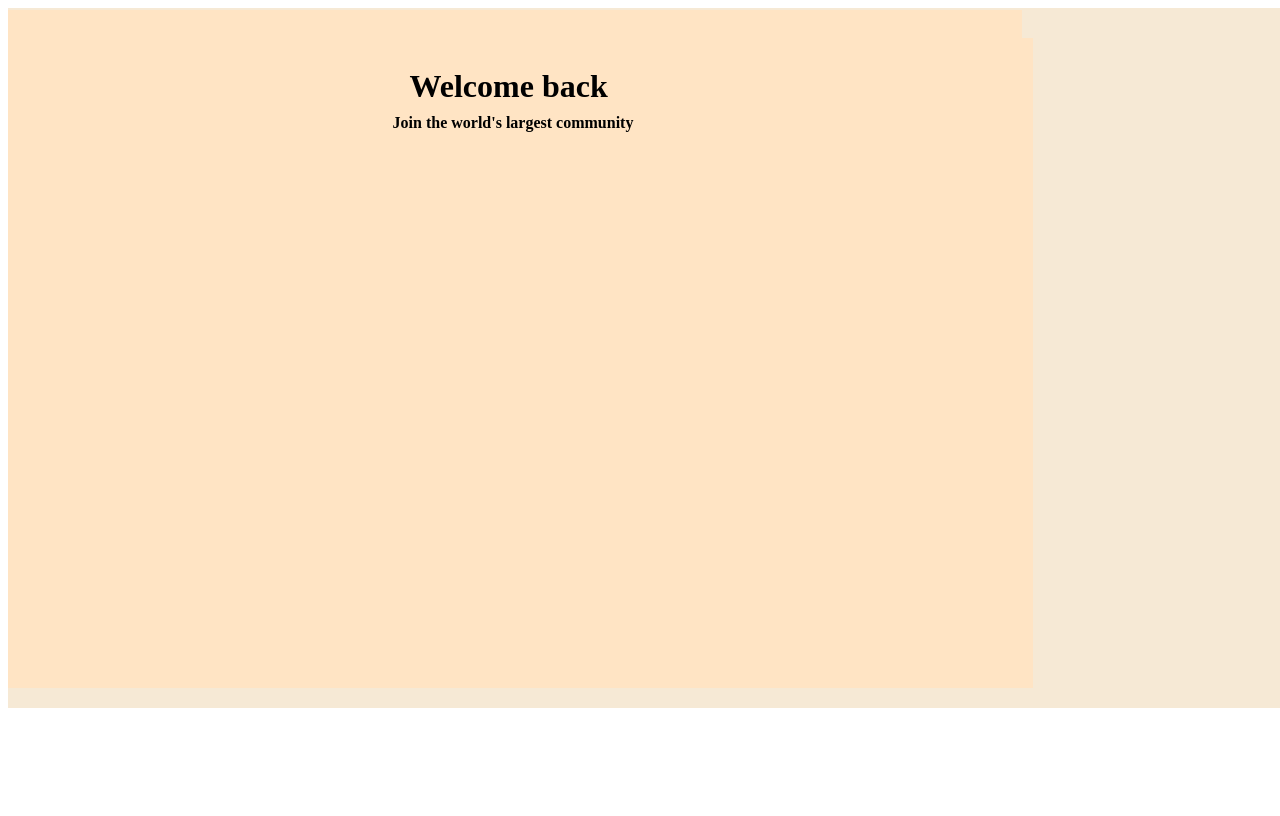
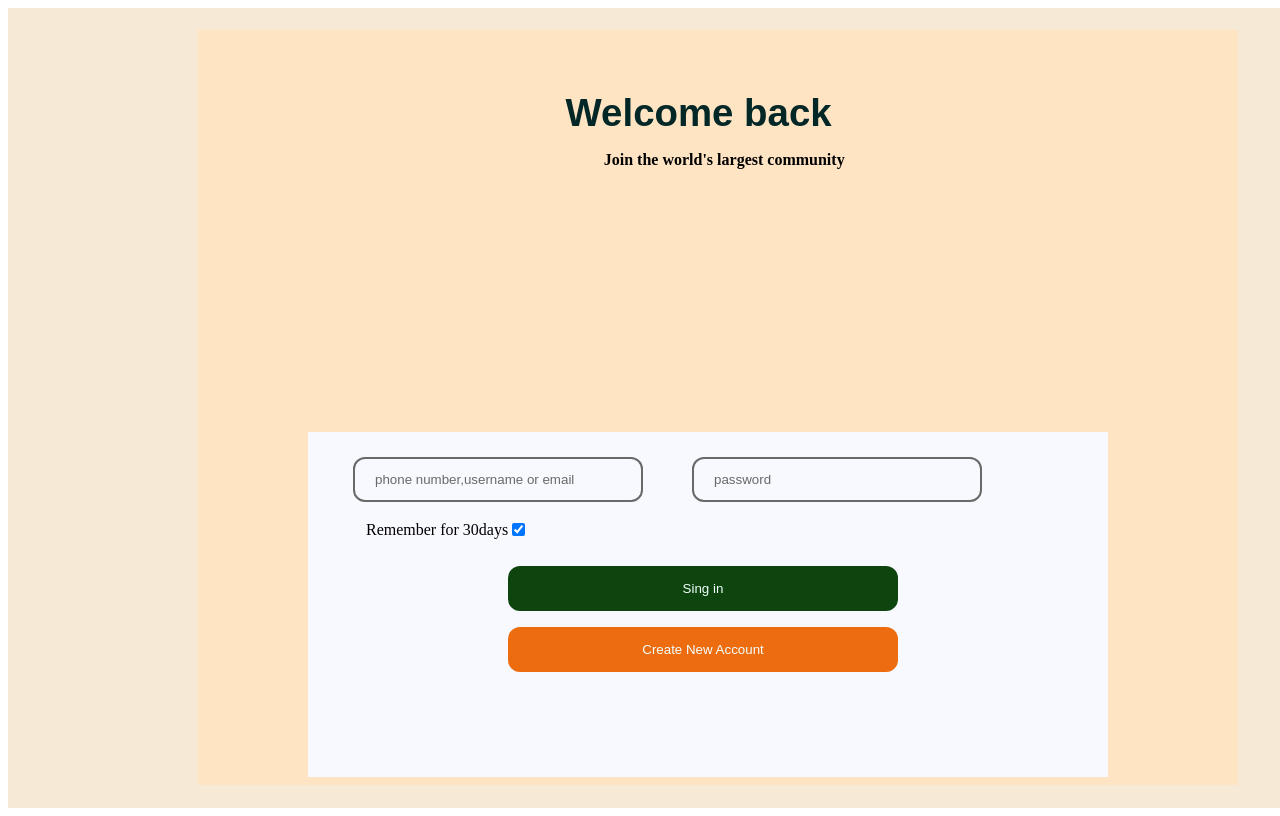
Before and after one commit to itsrishti/New-folder-2, a plain HTML site: page index.html in a window 1280 px wide. Shown: the top 816 px of the page. Drawn offline with Linux system fonts and the light colour scheme.

Commit message:
somechange

```diff
--- a/index.html
+++ b/index.html
@@ -15,11 +15,31 @@
 
 
         </div>
+
             <div class="second">
-           <h1>Welcome  back</h1>
+           <h1>  Welcome  back  </h1>
 
 
         </div>
+
+        <section id="different">
+        <div class="third">
+            <input type="button" value="phone number,username or email" id="one">
+
+            <input type="button" value="password" id="two" img src="https://fontawesome.com/icons/eye-slash?s=solid#:~:text=View%20Icon%20on%20Dark%20Background
+            " alt=""
+            >
+<!--
+
+            <input type="checkbox" value="Remember for 30 days" id="days"> -->
+            <label class="count">Remember for 30days <input type="checkbox" checked ="unchecked"></label>
+            <input type="button" value="Sing in" id="three">
+            <input type="button" value="Create New Account" id="four">
+
+
+
+        </div>
+        </section>
     </div>
 
 
--- a/style.css
+++ b/style.css
@@ -1,6 +1,6 @@
 .container{
     background-color: rgb(246, 233, 213);
-    height: 700px;
+    height: 800px;
     width: 1500px;
     display: flex;
 
@@ -8,23 +8,23 @@
 }
 .first{
     background-color: bisque;
-    height: 550px;
+    height: 600px;
     width: 950px;
     flex-direction: column;
-    /* flex-wrap: row wrap; */
+    flex-wrap: row wrap;
     text-align: center;
-    padding-top: 55px;
-    padding-bottom: 45px;
-    padding-left: 2%;
+    padding-top: 100px;
+    padding-bottom: 55px;
+    padding-left: 4%;
     padding-right: 3%;
-    position: relative;
+    position: absolute;
     top: 30px;
     border-left: 25px;
-
-
+    margin-left: 190px;
+    color: rgb(3, 39, 39)
 
     /* margin-top: 35px; */
-    /* margin-bottom: 35px; */
+    margin-bottom: 35px;
 }
 .second{
 
@@ -34,13 +34,122 @@
     flex-direction: column;
     flex-wrap: row wrap;
     text-align: center;
-    padding-top:37px;
-    padding-bottom: 30px;
+    padding-top:25px;
+    padding-bottom: 40px;
     padding-left: 2%;
     padding-right: 3%;
     position: absolute;
-    top: 0;
+    top: 30px;
     margin-top: 10px;
+    margin-bottom: 20px;
+    margin-left: 190px;
+
+
+font-size: larger;
+font-family:'Jost', sans-serif;
+font-family: 'Poppins', sans-serif;
+font-display: right;
+letter-spacing: 1%;
+line-gap-override: 6%;
+/* /* color: darkslategray; */
+color: rgb(3, 39, 39)
+
+/* text-align: justify; */
+
 
 
 }
+.third{
+    background-color: ghostwhite;
+    width: 800px;
+    height: 345px;
+    flex-direction: column;
+    position: absolute;
+    margin-top: 424px;
+    margin-right: 110px;
+    margin-left: 300px;
+    margin-bottom: 100px;
+}
+#one{
+    border-radius: 12px 12px 12px 12px;
+    background-color: ghostwhite;
+    /* width: 800px; */
+    height: 45px;
+    width: 290px;
+    margin-top: 25px;
+    margin-left: 45px;
+    text-align: left;
+    nav-left: 5%;
+    /* text-align:right 4%; */
+color: dimgrey;
+padding-left: 20px;
+border-color: dimgrey;
+border-style: solid;
+}
+#two{
+    border-radius: 12px 12px 12px 12px;
+
+    border-color: dimgrey;
+    border-style: solid;
+    background-color: ghostwhite;
+    height: 45px;
+    width: 290px;
+    margin-top: 25px;
+    margin-left: 45px;
+    text-align: left;
+    nav-left: 5%;
+    /* text-align:right 4%; */
+color: dimgrey;
+padding-left: 20px;
+border-color: dimgrey;
+border-style: solid;
+
+}
+.count{
+    /* border-radius: 8px 8px 8px 8px; */
+    /* background-color: ghostwhite;
+    height: 30px;
+    width: 40px;
+    position: left;
+    border-color: dimgrey;
+border-style: solid;
+nav-down: 5%; */
+/* position: relative; */
+display: flex;
+         align-items: center;
+         padding: 2px;
+         margin-left: 7%;
+         margin-top: 2%;
+
+}
+input[ type ="checkbox"]{
+    flex: none;
+}
+#three{
+    border-radius: 12px 12px 12px 12px;
+    background-color: rgb(14, 69, 14);
+    color: azure;
+    height: 45px;
+    width: 390px;
+    margin-top: 25px;
+    margin-left: 25%;
+    text-align: center;
+    nav-left: 5%;
+    border-color:rgb(14, 69, 14); ;
+
+    border-style: solid;
+}
+#four{
+    border-radius: 12px 12px 12px 12px;
+    background-color:rgb(237, 108, 15);
+    color: azure;
+    height: 45px;
+    width: 390px;
+    margin-top: 2%;
+    margin-left: 25%;
+    text-align: center;
+    nav-left: 5%;
+border-style: solid;
+border-color: rgb(237, 108, 15);
+size: 4px;
+}
```
Also changed, not shown: 1 other file.
